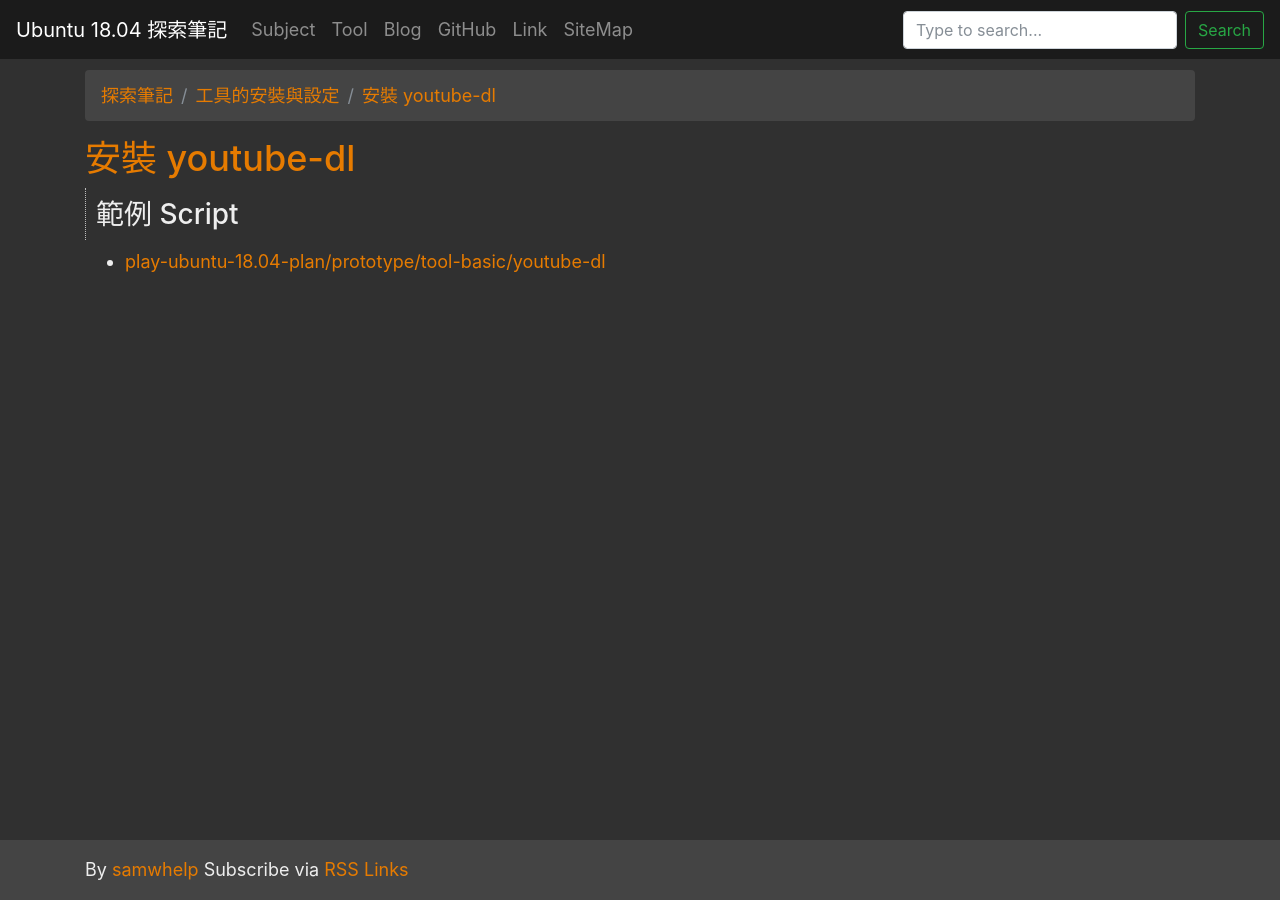
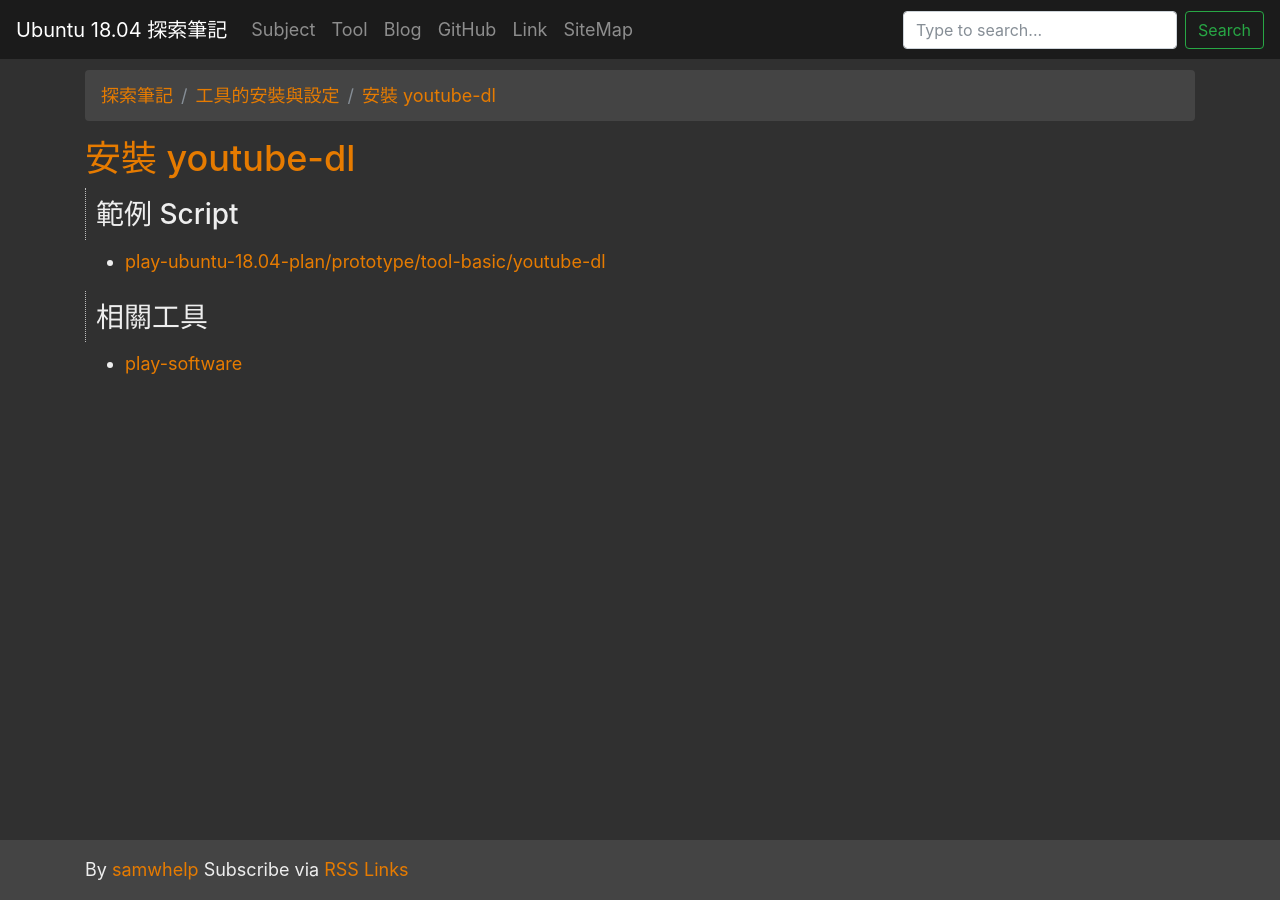
Before and after one commit to samwhelp/note-ubuntu-18.04, a Jekyll site: the page built from read/howto/install-tool/youtube-dl/index.md, in a window 1280 px wide. Built offline with Jekyll 4.4.1, drawn with Linux system fonts in a browser that asks for light colours; nearby versions of some CDN libraries.

Commit message:
youtube-dl

```diff
--- a/read/howto/install-tool/youtube-dl/index.md
+++ b/read/howto/install-tool/youtube-dl/index.md
@@ -14,3 +14,8 @@ source_url: '/read/howto/install-tool/youtube-dl/index.md'
 ## 範例 Script
 
 * [play-ubuntu-18.04-plan/prototype/tool-basic/youtube-dl](https://github.com/samwhelp/play-ubuntu-18.04-plan/tree/master/prototype/tool-basic/youtube-dl)
+
+
+## 相關工具
+
+* [play-software](https://github.com/samwhelp/play-ubuntu-18.04-plan/tree/master/plan/tool-full/play-software)
```
